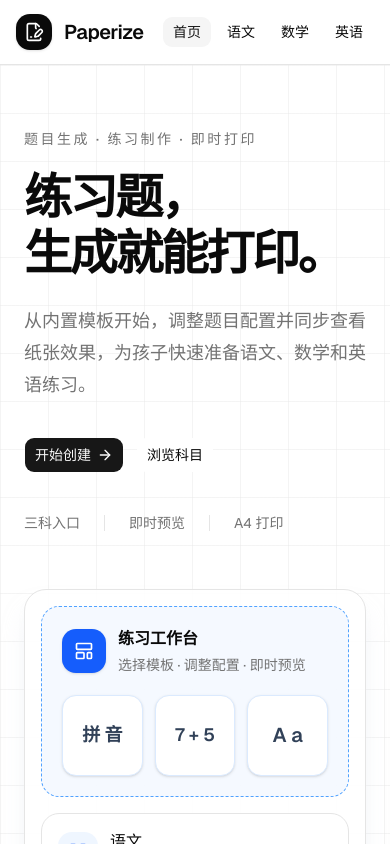
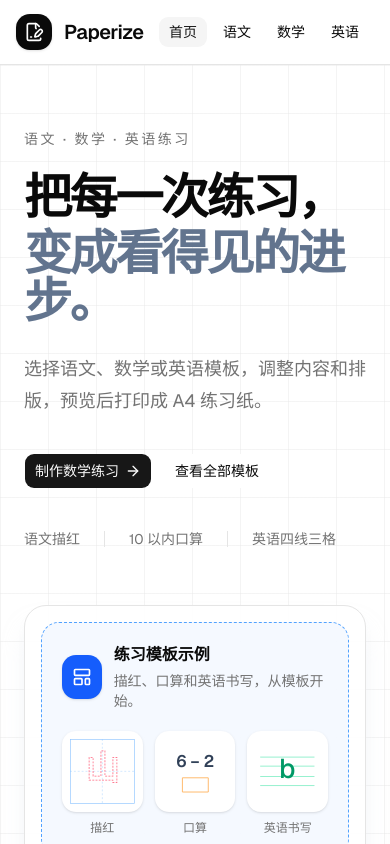
Before and after one commit to gp0119/Paperize, a Next.js app: page / in a window 390 px wide. Shown: the top 844 px of the page. Built offline with nearby package versions, Linux system fonts and the light colour scheme.

Commit message:
Update subject descriptions and improve layout in the home page, enhancing clarity for users. Adjust navigation styles for better responsiveness.

```diff
--- a/src/app/page.tsx
+++ b/src/app/page.tsx
@@ -7,21 +7,21 @@ const subjectCards = [
   {
     href: '/worksheets/chinese',
     name: '语文',
-    description: '进入语文模板',
+    description: '字帖与田字格',
     icon: BookOpenText,
     iconClassName: 'bg-blue-50 text-blue-600',
   },
   {
     href: '/worksheets/math',
     name: '数学',
-    description: '进入数学模板',
+    description: '10 以内加减法',
     icon: Calculator,
     iconClassName: 'bg-orange-50 text-orange-600',
   },
   {
     href: '/worksheets/english',
     name: '英语',
-    description: '进入英语模板',
+    description: '四线三格练习',
     icon: Languages,
     iconClassName: 'bg-emerald-50 text-emerald-600',
   },
@@ -32,29 +32,29 @@ export default function Home() {
     <main className='paper-grid flex flex-1'>
       <section className='mx-auto grid w-full max-w-7xl items-center gap-14 px-6 py-16 lg:grid-cols-[0.9fr_1.1fr] lg:py-24'>
         <div>
-          <p className='text-sm font-medium tracking-[0.18em] text-muted-foreground'>题目生成 · 练习制作 · 即时打印</p>
+          <p className='text-sm font-medium tracking-[0.18em] text-muted-foreground'>语文 · 数学 · 英语练习</p>
           <h1 className='mt-6 text-5xl font-semibold tracking-tighter text-foreground sm:text-6xl'>
-            练习题，
-            <span className='mt-2 block'>生成就能打印。</span>
+            把每一次练习，
+            <span className='mt-2 block text-slate-500'>变成看得见的进步。</span>
           </h1>
-          <p className='mt-7 max-w-xl text-lg leading-8 text-muted-foreground'>从内置模板开始，调整题目配置并同步查看纸张效果，为孩子快速准备语文、数学和英语练习。</p>
+          <p className='mt-7 max-w-xl text-lg leading-8 text-muted-foreground'>选择语文、数学或英语模板，调整内容和排版，预览后打印成 A4 练习纸。</p>
 
           <div className='mt-9 flex flex-wrap items-center gap-3'>
             <Link href='/worksheets/math' className={buttonVariants({ variant: 'default', size: 'lg' })}>
-              开始创建
+              制作数学练习
               <ArrowRight aria-hidden='true' />
             </Link>
             <Link href='#subjects' className={buttonVariants({ variant: 'outline', size: 'lg' })}>
-              浏览科目
+              查看全部模板
             </Link>
           </div>
 
           <div className='mt-10 flex flex-wrap items-center gap-x-6 gap-y-2 text-sm text-muted-foreground'>
-            <span>三科入口</span>
+            <span>语文描红</span>
             <span aria-hidden='true' className='h-4 w-px bg-border' />
-            <span>即时预览</span>
+            <span>10 以内口算</span>
             <span aria-hidden='true' className='h-4 w-px bg-border' />
-            <span>A4 打印</span>
+            <span>英语四线三格</span>
           </div>
         </div>
 
@@ -65,15 +65,40 @@ export default function Home() {
                 <LayoutTemplate aria-hidden='true' className='size-5' />
               </span>
               <div>
-                <h2 className='font-semibold'>练习工作台</h2>
-                <p className='mt-1 text-sm text-muted-foreground'>选择模板 · 调整配置 · 即时预览</p>
+                <h2 className='font-semibold'>练习模板示例</h2>
+                <p className='mt-1 text-sm text-muted-foreground'>描红、口算和英语书写，从模板开始。</p>
               </div>
             </div>
 
             <div className='mt-5 grid grid-cols-3 gap-3'>
-              <div className='flex aspect-square items-center justify-center rounded-xl border border-blue-100 bg-white text-lg font-semibold text-slate-700 shadow-sm'>拼 音</div>
-              <div className='flex aspect-square items-center justify-center rounded-xl border border-blue-100 bg-white text-lg font-semibold text-slate-700 shadow-sm'>7 + 5</div>
-              <div className='flex aspect-square items-center justify-center rounded-xl border border-blue-100 bg-white text-xl font-semibold text-slate-700 shadow-sm'>A a</div>
+              <div>
+                <div className='aspect-square rounded-xl bg-white p-2 shadow-sm'>
+                  <svg viewBox='0 0 100 100' role='img' aria-label='描红示例：沿田字格中的山字轮廓书写' focusable='false' className='block size-full'>
+                    <rect x='0.5' y='0.5' width='99' height='99' fill='none' stroke='currentColor' strokeWidth='1' className='text-blue-300' />
+                    <path d='M 50 0 V 100 M 0 50 H 100' fill='none' stroke='currentColor' strokeWidth='0.6' strokeDasharray='3 3' className='text-blue-300' />
+                    <text x='50' y='50' textAnchor='middle' dominantBaseline='middle' fill='none' stroke='currentColor' strokeWidth='1.2' strokeDasharray='3 2' className='text-rose-400 text-[52px] font-semibold'>山</text>
+                  </svg>
+                </div>
+                <p className='mt-2 text-center text-xs font-medium text-muted-foreground'>描红</p>
+              </div>
+              <div>
+                <div className='aspect-square rounded-xl bg-white p-2 shadow-sm'>
+                  <svg viewBox='0 0 100 100' role='img' aria-label='10以内减法口算示例：6减2等于空格' focusable='false' className='block size-full'>
+                    <text x='50' y='43' textAnchor='middle' className='fill-slate-700 text-[26px] font-semibold'>6 − 2</text>
+                    <path d='M 30 60 H 70 V 82 H 30 Z' fill='none' stroke='currentColor' strokeWidth='1.5' className='text-orange-300' />
+                  </svg>
+                </div>
+                <p className='mt-2 text-center text-xs font-medium text-muted-foreground'>口算</p>
+              </div>
+              <div>
+                <div className='aspect-square rounded-xl bg-white p-2 shadow-sm'>
+                  <svg viewBox='0 0 100 100' role='img' aria-label='英语四线三格书写示例：小写字母 b' focusable='false' className='block size-full'>
+                    <path d='M 8 28 H 92 M 8 42 H 92 M 8 58 H 92 M 8 72 H 92' fill='none' stroke='currentColor' strokeWidth='1' className='text-emerald-300' />
+                    <text x='50' y='60' textAnchor='middle' className='fill-emerald-600 text-[42px] font-medium'>b</text>
+                  </svg>
+                </div>
+                <p className='mt-2 text-center text-xs font-medium text-muted-foreground'>英语书写</p>
+              </div>
             </div>
           </div>
 
--- a/src/components/layout/site-navigation.tsx
+++ b/src/components/layout/site-navigation.tsx
@@ -20,7 +20,7 @@ export function SiteNavigation({
   return (
     <nav
       aria-label="主导航"
-      className="flex min-w-0 items-center justify-self-end gap-1 overflow-x-auto lg:col-start-2 lg:justify-self-center"
+      className="flex min-w-0 items-center justify-self-end gap-1 overflow-x-auto overflow-y-hidden p-1 lg:col-start-2 lg:justify-self-center"
     >
       {items.map((item) => {
         const isActive =
```
